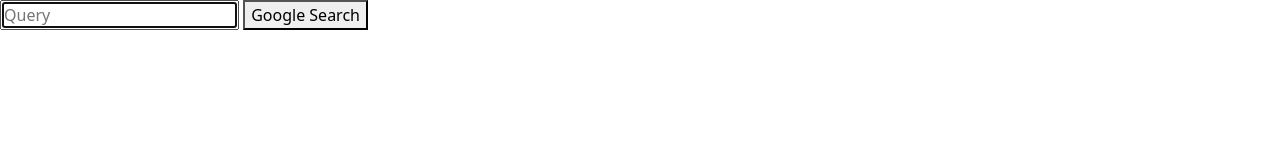
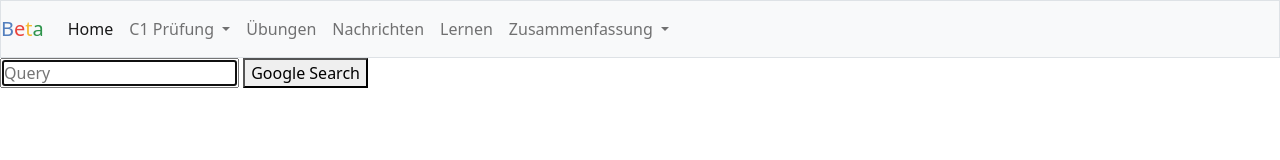
Before and after one commit to Beta-Ja/beta.github.io, a plain HTML site: page index.html in a window 1280 px wide. Drawn offline with nearby package versions, Linux system fonts and the light colour scheme.

Commit message:
Update index.html

```diff
--- a/index.html
+++ b/index.html
@@ -8,7 +8,7 @@
         <title>Deutsch lernen</title>
     </head>
     <body>
-        <nav class="collapse navbar-collapse">
+        <nav class="bg-light border navbar navbar-expand-md navbar-light">
               <a class="navbar-brand" href="/"><span class="blue">B</span><span class="red">e</span><span class="yellow">t</span><span class="green">a</span></a>
               <button class="navbar-toggler" type="button" data-bs-toggle="collapse" data-bs-target="#navbarNavDropdown" aria-controls="navbarNavDropdown" aria-expanded="false" aria-label="Toggle navigation">
                 <span class="navbar-toggler-icon"></span>
```
